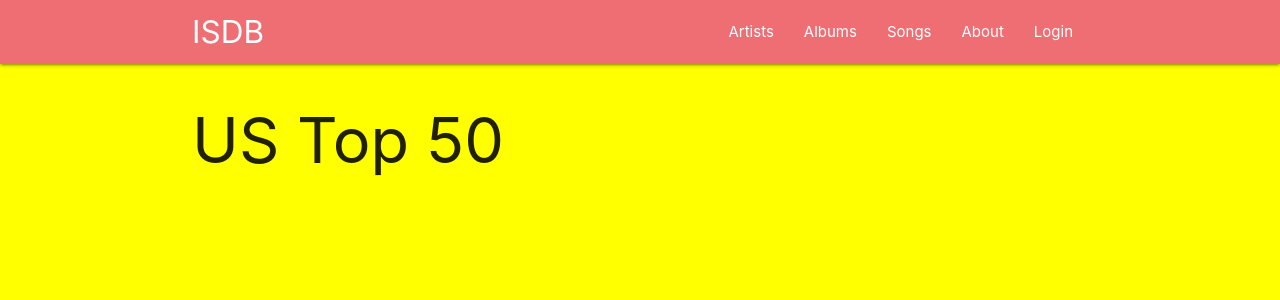
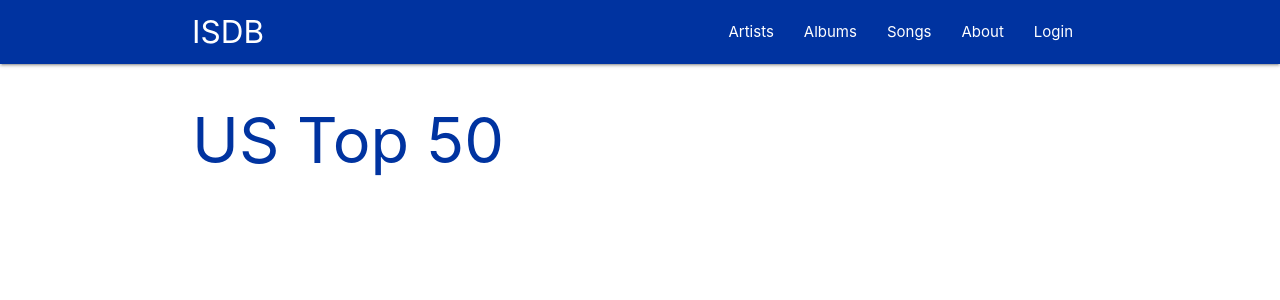
Before and after one commit to hain222/CS498GroupRepo, a Django app: page / in a window 1280 px wide. Shown: the top 300 px of the page. Run offline with Django 3.2, Linux system fonts and the light colour scheme; data that the repository does not hold is empty.

Commit message:
color schemes

```diff
--- a/django_project/blog/static/blog/css/custom.css
+++ b/django_project/blog/static/blog/css/custom.css
@@ -1,3 +1,9 @@
 body {
-  background-color: yellow;
+  background-color: white;
 }
+div h1 {
+  color: #0033A0;
+}
+nav {
+  background-color: #0033A0;
+}
--- a/django_project/blog/templates/blog/about.html
+++ b/django_project/blog/templates/blog/about.html
@@ -2,7 +2,7 @@
 
 {% block content %}
 	<div class="container">
-		<h1>About</h1>
+		<h1 style=color:#0033A0>About</h1>
 
 		<ul class="collection with-header">
 			<li class="collection-header"><h4>Creators</h4></li>
--- a/django_project/blog/templates/blog/albums.html
+++ b/django_project/blog/templates/blog/albums.html
@@ -2,7 +2,7 @@
 
 {% block content %}
 <div class="container">
-	<h1>Albums ({{ albums|length }})</h1>
+	<h1 style=color:#0033A0>Albums ({{ albums|length }})</h1>
 	<div class="row">
 		{% for album in albums %}
 		<p>
--- a/django_project/blog/templates/blog/artists.html
+++ b/django_project/blog/templates/blog/artists.html
@@ -2,7 +2,7 @@
 
 {% block content %}
 <div class="container">
-	<h1>Artists ({{ artists|length }})</h1>
+	<h1 style=color:#0033A0>Artists ({{ artists|length }})</h1>
 	<div class="row">
 		{% for artist in artists %}
       <p>
--- a/django_project/blog/templates/blog/home.html
+++ b/django_project/blog/templates/blog/home.html
@@ -2,7 +2,7 @@
 
 {% block content %}
 <div class="container">
-	<h1>US Top 50</h1>
+	<h1 style=color:#0033A0>US Top 50</h1>
 	<div class="row">
 		{% for song in songs %}
     <div class="col s12 m4">
--- a/django_project/blog/templates/blog/songs.html
+++ b/django_project/blog/templates/blog/songs.html
@@ -2,7 +2,7 @@
 
 {% block content %}
 <div class="container">
-	<h1>Songs ({{ songs|length }})</h1>
+	<h1 style=color:#0033A0>Songs ({{ songs|length }})</h1>
 	<div class="row">
 		{% for song in songs %}
     <div class="col s12 m4">
```
